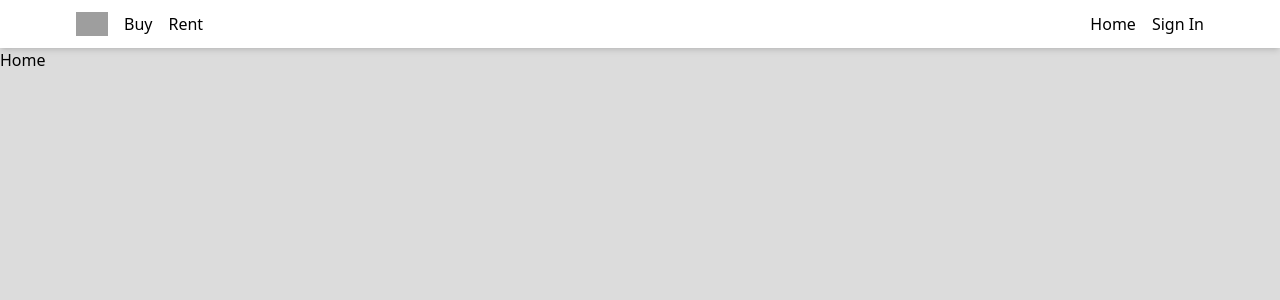
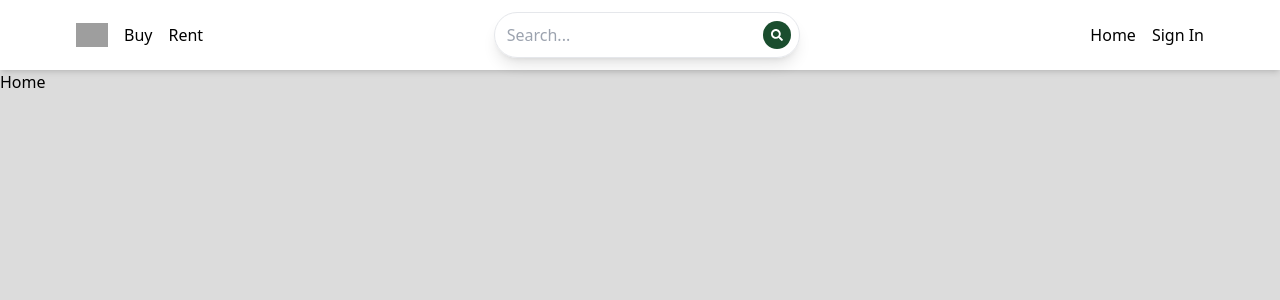
Before and after one commit to ArielBOrellana/Project, a React (Vite) app in the folder client/: page / in a window 1280 px wide. Shown: the top 300 px of the page. Built offline with nearby package versions, Linux system fonts and the light colour scheme; grey boxes are pictures that could not be loaded; what tailwindcss-motion would draw is missing.

Commit message:
created search bar and added functionality

```diff
--- a/client/src/components/Header.jsx
+++ b/client/src/components/Header.jsx
@@ -1,10 +1,32 @@
-import { Link } from 'react-router-dom';
+import { Link, useNavigate } from 'react-router-dom';
 import { useSelector } from 'react-redux';
+import { FaSearch } from 'react-icons/fa';
+import { useEffect, useState } from 'react';
 
 export default function Header() {
-  const {currentUser} = useSelector(state => state.user)
+  const {currentUser} = useSelector(state => state.user);
+  const [searchTerm, setSearchTerm] = useState('');
+  const navigate = useNavigate();
 
-  {/* Header with links to different pages */}
+  {/* Function for handling the submition in the search bar */}
+  const handleSubmit = (e) => {
+    e.preventDefault();
+    const urlParams = new URLSearchParams(window.location.search); //Getting the URL with the built in method
+    urlParams.set('searchTerm', searchTerm);
+    const searchQuery = urlParams.toString();
+    navigate(`/search?${searchQuery}`);
+  };
+
+  {/* Getting the searchTerm from the URL and setting it in the search bar */}
+  useEffect(() => {
+    const urlParams = new URLSearchParams(location.search);
+    const searchTermFromUrl = urlParams.get('searchTerm');
+    if (searchTermFromUrl) {
+      setSearchTerm(searchTermFromUrl);
+    }
+  }, [location.search]);
+
+  {/* Header with links to different pages and search bar */}
   return (
     <header className='bg-white shadow-md'>
       <div className='flex justify-between items-center max-w-6xl mx-auto p-3'>
@@ -17,6 +39,22 @@ export default function Header() {
           <li className='hover:underline'>Buy</li>
           <li className='hover:underline'>Rent</li>
         </ul>
+
+        <form onSubmit={handleSubmit} className='border rounded-3xl p-2 pl-3 flex items-center shadow-lg'>
+          <input
+            type='text'
+            placeholder='Search...'
+            className='bg-transparent focus: outline-none w-24 sm:w-64'
+            value={searchTerm}
+            onChange={(e) => setSearchTerm(e.target.value)}
+          />
+          <div className="flex items-center justify-center rounded-full bg-green-dark p-2">
+            <button>
+              <FaSearch className='w-3 h-3 text-white' />
+            </button>
+          </div>
+        </form>
+
         <ul className='flex gap-4'>
           <Link to='/'>
             <li className='max-sm:hidden sm_inline hover:underline'>Home</li>
--- a/client/tailwind.config.js
+++ b/client/tailwind.config.js
@@ -5,7 +5,18 @@ export default {
     "./src/**/*.{js,ts,jsx,tsx}",
   ],
   theme: {
-    extend: {},
+    extend: {
+      colors: {
+        'green': {
+          'dark': '#1A4D2E',
+          'light': '#4F6F52',
+        },
+        'beige': {
+          'dark': '#E8DFCA',
+          'light': '#F5EFE6',
+        },
+      },
+    },
   },
   plugins: [require('tailwindcss-motion')],
 }
```
